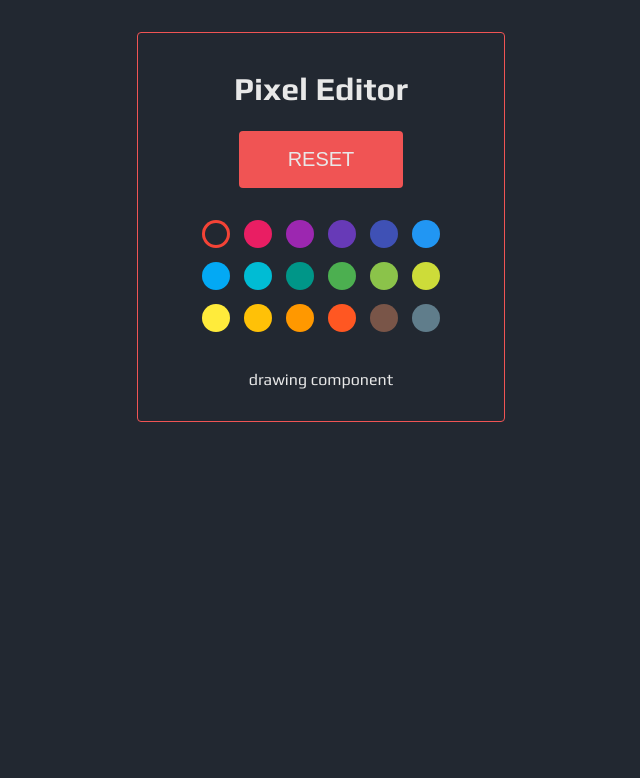
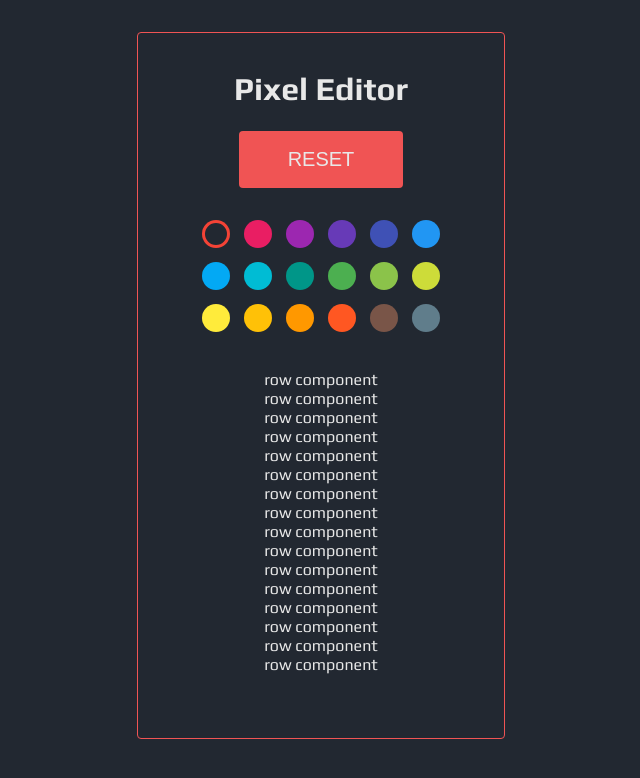
Before and after one commit to kamalheydari/react-pixel-art, a React (Create React App) app: page / in a window 1280 px wide. Both pictures are taken after a click on the button "START DRAWING". Shown: the top 778 px of the page, without its empty margins (319-959 px from the left). Built offline with nearby package versions, Linux system fonts and the light colour scheme.

Commit message:
drawing panel added

```diff
--- a/src/components/DrawingPanel.js
+++ b/src/components/DrawingPanel.js
@@ -1,7 +1,23 @@
 import React from "react";
 
-const DrawingPanel = () => {
-  return <div>drawing component</div>;
+//? Style
+import "../styles/drawingPanel.scss";
+
+//? Components
+import Row from "./Row";
+
+const DrawingPanel = ({ width, height, selectedColor }) => {
+  let rows = [];
+
+  for (let i = 0; i < width; i++) {
+    rows.push(<Row key={i} />);
+  }
+
+  return (
+    <div id="drawingPanel">
+      <div id="pixels">{rows}</div>
+    </div>
+  );
 };
 
 export default DrawingPanel;
```
Also changed, not shown: 1 other file (tests, documents, lock files or other folders).
